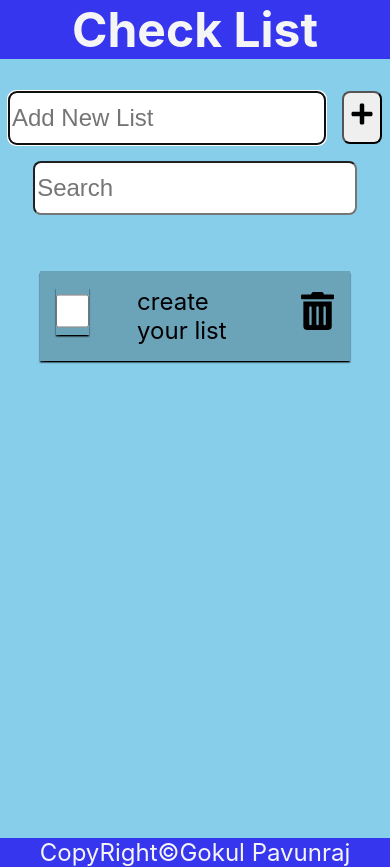
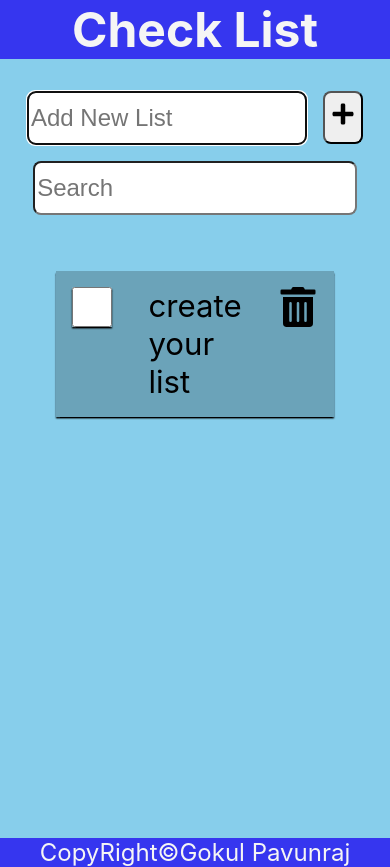
Before and after one commit to GokulPSVG/dailychecklist, a React (Create React App) app in the folder dailychecklist/: page / in a window 390 px wide. Built offline with nearby package versions, Linux system fonts and the light colour scheme.

Commit message:
eight commit

```diff
--- a/dailychecklist/src/index.css
+++ b/dailychecklist/src/index.css
@@ -138,33 +138,35 @@ ul{
     color: rgba(255, 0, 0, 0.776);
 }
 
-@media screen and (min-width: 320px) {
+@media screen and (max-width: 480px) {
+  ul{
+    margin-right: 2.5rem;
+  }
+  .addNewItem input{
+    margin-left: 2rem;
+    max-width: 17rem
+  }
+  .addNewItem button{
+    margin-right: 2rem;
+  }
+  .listItem label{
+    max-width: 4.4rem;
+  }
+  .listItem svg{
+    height: 2.5rem;
+    width: 2.5rem;
+  }
+  .listItem input{
+    height: 2.5rem;
+    width: 2.5rem;
+  }
+}
+
+@media screen and (min-width: 760px) {
   ul{
     margin-right: 2.5rem;
   }
   .listItem label{
-    font-size: 100%;
-    display :flex;
-    flex-flow: column;
-    flex-grow: 1;
-    max-width: 7.5rem;
-    min-height: 3rem;
-  }
-  .listItem svg{
-    font-size: 100%;
-    display: flex;
-    justify-content: center;
-    margin: 1rem;
-    height: 3rem;
-    width: 3rem;
-  }
-  .listItem input{
-    font-size: 100%;
-    height: 3rem;
-    width: 3rem;
-    display: flex;
-    justify-content: center;
-    margin: 1rem;
-    box-shadow: 0rem 0.1rem 0.1rem black;
+    max-width: 30.5rem;
   }
 }
```
